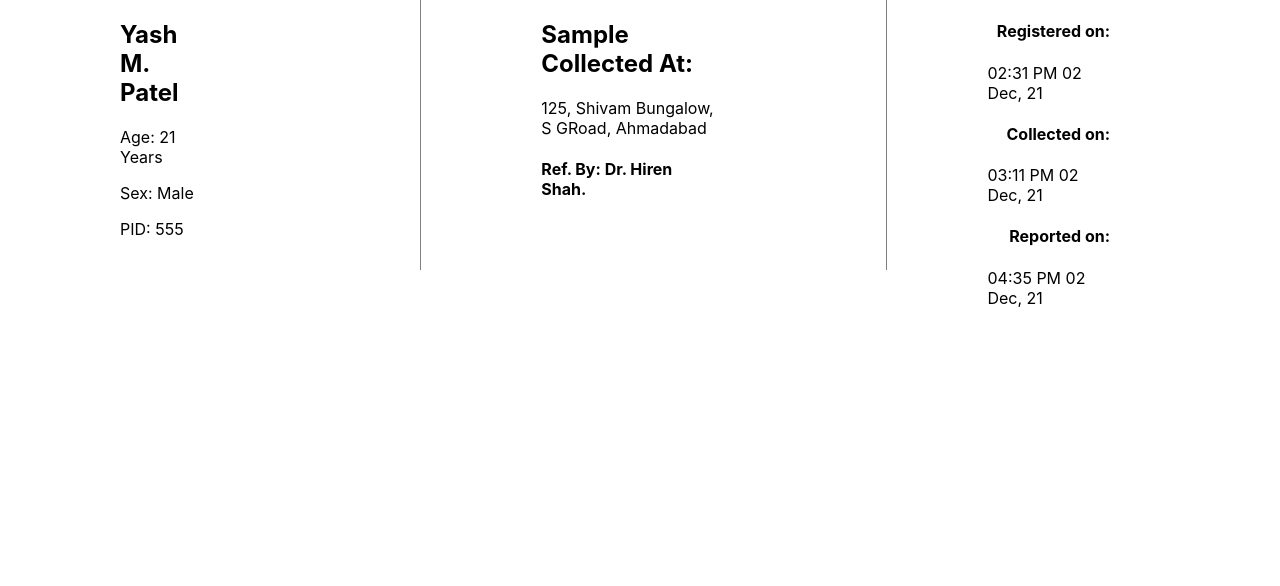
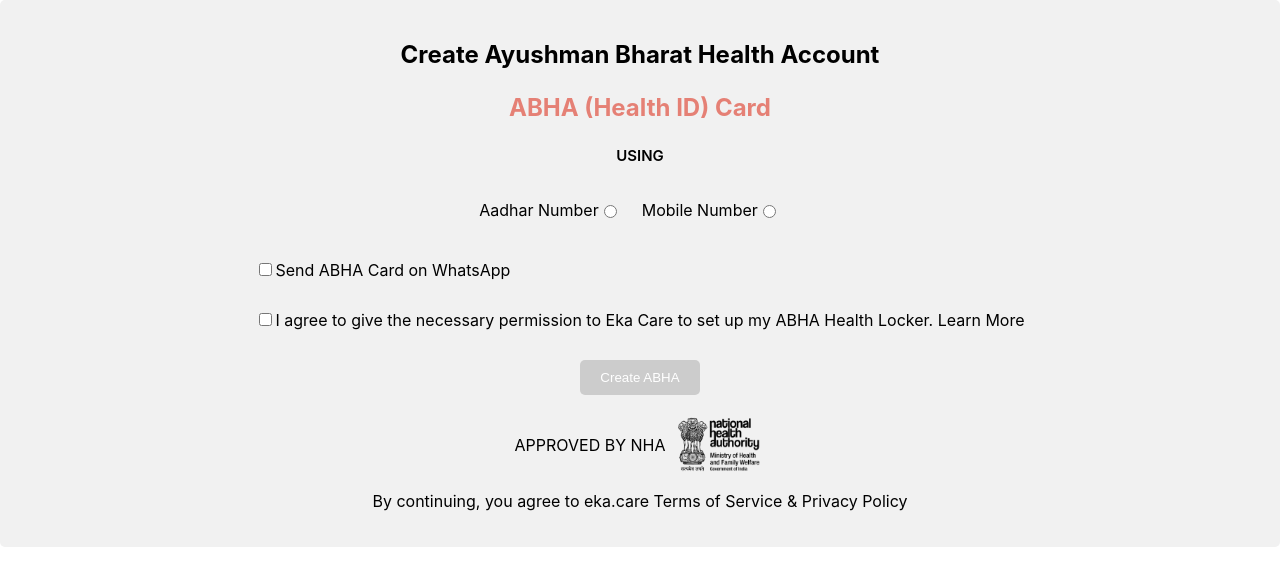
Before and after one commit to imbuesoft/patient, a React (Create React App) app: page / in a window 1280 px wide. Shown: the top 586 px of the page. Built offline with nearby package versions, Linux system fonts and the light colour scheme.

Commit message:
Abha Card Added

```diff
--- /dev/null
+++ b/src/AabhaCard.css
@@ -0,0 +1,65 @@
+.card {
+    background-color: #f1f1f1;
+    padding: 20px;
+    border-radius: 5px;
+  }
+
+  .card-info {
+    display: flex;
+    flex-direction: column;
+    align-items: center;
+  }
+
+  h2 {
+    margin-bottom: 20px;
+  }
+
+  .radio-group {
+    display: flex;
+    margin-bottom: 20px;
+  }
+
+  .radio-button {
+    display: flex;
+    align-items: center;
+    margin-right: 20px;
+  }
+
+  .radio-button input {
+    margin-right: 5px;
+  }
+
+  .input-group {
+    display: flex;
+    margin-bottom: 20px;
+  }
+
+  .input-group input {
+    margin-right: 10px;
+    padding: 5px;
+    border-radius: 5px;
+    border: 1px solid #ccc;
+  }
+
+  .checkbox-group {
+    margin-bottom: 20px;
+  }
+
+  .checkbox-group label {
+    display: block;
+    margin-bottom: 10px;
+  }
+
+  .create-abha-button {
+    padding: 10px 20px;
+    border-radius: 5px;
+    background-color: #4caf50;
+    color: white;
+    border: none;
+    cursor: pointer;
+  }
+
+  .create-abha-button:disabled {
+    background-color: #ccc;
+    cursor: not-allowed;
+  }
--- /dev/null
+++ b/src/AbhaCard.js
@@ -0,0 +1,199 @@
+import React, { useState, useRef } from 'react';
+import './AabhaCard.css';
+import logo from './logo.png';
+
+const AabhaCard = () => {
+  const [selectedOption, setSelectedOption] = useState('');
+  const [input1, setInput1] = useState('');
+  const [input2, setInput2] = useState('');
+  const [input3, setInput3] = useState('');
+  const [checkbox1, setCheckbox1] = useState(false);
+  const [checkbox2, setCheckbox2] = useState(false);
+  const input2Ref = useRef(null);
+  const input3Ref = useRef(null);
+
+  const handleOptionChange = (event) => {
+    setSelectedOption(event.target.value);
+    setInput1('');
+    setInput2('');
+    setInput3('');
+  };
+
+  const handleInputChange = (event) => {
+    const { name, value } = event.target;
+
+    if (name === 'input1') {
+      setInput1(value);
+      if (value.length === 4 && input2Ref.current) {
+        input2Ref.current.focus();
+      }
+    } else if (name === 'input2') {
+      setInput2(value);
+      if (value.length === 4 && input3Ref.current) {
+        input3Ref.current.focus();
+      }
+    } else if (name === 'input3') {
+      setInput3(value);
+    }
+  };
+
+  const handleCheckboxChange = (event) => {
+    const { name, checked } = event.target;
+
+    if (name === 'checkbox1') {
+      setCheckbox1(checked);
+    } else if (name === 'checkbox2') {
+      setCheckbox2(checked);
+    }
+  };
+
+  const handleCreateABHA = () => {
+    if (checkbox2) {
+      // Perform the create ABHA action
+      console.log('ABHA created!');
+    }
+  };
+
+  return (
+    <div className="card">
+      <div className="card-info">
+        <h2>
+          Create Ayushman Bharat Health Account<br />
+          <p style={{textAlign: "center", color: "#E58075"}}>ABHA (Health ID) Card</p>
+          <p style={{textAlign: "center", fontWeight: "600", fontSize: "15px"}}>USING</p>
+        </h2>
+        <div className="radio-group">
+          <label
+            htmlFor="filter1-0"
+            className={`radio-button ${selectedOption === 'aadhar' ? 'selected' : ''}`}
+          >
+            Aadhar Number
+            <input
+              type="radio"
+              id="filter1-0"
+              value="aadhar"
+              checked={selectedOption === 'aadhar'}
+              onChange={handleOptionChange}
+              defaultChecked
+            />
+          </label>
+          <label
+            htmlFor="filter1-1"
+            className={`radio-button ${selectedOption === 'mobile' ? 'selected' : ''}`}
+          >
+            Mobile Number
+            <input
+              type="radio"
+              id="filter1-1"
+              value="mobile"
+              checked={selectedOption === 'mobile'}
+              onChange={handleOptionChange}
+            />
+          </label>
+        </div>
+        <div className="input-group">
+          {selectedOption === 'aadhar' && (
+            <>
+              <input
+                type="text"
+                name="input1"
+                value={input1}
+                onChange={handleInputChange}
+                maxLength={4}
+                placeholder="xxxx"
+                style={{textAlign: "center"}}
+                className="form-control"
+              />
+              <input
+                type="text"
+                name="input2"
+                value={input2}
+                onChange={handleInputChange}
+                maxLength={4}
+                placeholder="xxxx"
+                style={{textAlign: "center"}}
+                className="form-control"
+                ref={input2Ref}
+              />
+              <input
+                type="text"
+                name="input3"
+                value={input3}
+                onChange={handleInputChange}
+                maxLength={4}
+                placeholder="xxxx"
+                style={{textAlign: "center", width: "auto", height: "25px"}}
+                className="form-control"
+                ref={input3Ref}
+              />
+            </>
+          )}
+          {selectedOption === 'mobile' && (
+            <>
+              <input
+                type="text"
+                name="input1"
+                value="+91"
+                style={{ width: '40px', alignContent: "center" }}
+                disabled
+                className="form-control"
+              />
+              <input
+                type="text"
+                name="input2"
+                value={input2}
+                onChange={handleInputChange}
+                maxLength={10}
+                placeholder="Enter your number"
+                style={{textAlign: "center", width: "auto", height: "25px"}}
+                className="form-control"
+              />
+            </>
+          )}
+        </div>
+        <div className="checkbox-group">
+          <label>
+            <input
+              type="checkbox"
+              name="checkbox1"
+              checked={checkbox1}
+              onChange={handleCheckboxChange}
+            />
+            Send ABHA Card on WhatsApp
+          </label>
+          <br />
+          <label>
+            <input
+              type="checkbox"
+              name="checkbox2"
+              checked={checkbox2}
+              onChange={handleCheckboxChange}
+            />
+            I agree to give the necessary permission to Eka Care to set up my ABHA Health Locker. Learn More
+          </label>
+        </div>
+        <button
+          className="create-abha-button btn btn-primary"
+          disabled={!checkbox2}
+          onClick={handleCreateABHA}
+        >
+          Create ABHA
+        </button>
+      </div>
+      <br></br>
+      <div style={{ display: "flex", alignItems: "center", justifyContent: "center" }}>
+        <p style={{ textAlign: "center", marginRight: "10px" }}>
+          APPROVED BY NHA
+        </p>
+        <img src={logo} alt="NHA Logo" style={{ height: "60px", width: "90px" }} />
+      </div>
+
+      <div>
+        <p style={{textAlign: "center"}}>By continuing, you agree to eka.care Terms of Service &
+Privacy Policy</p>
+      </div>
+    </div>
+  );
+};
+
+export default AabhaCard;
--- a/src/App.js
+++ b/src/App.js
@@ -1,53 +1,12 @@
 import React from 'react';
-import Header from './Header';
-import Sample from './Sample';
-import Register from './Register';
+import AbhaCard from './AbhaCard';
 
-const Divider = ({ height, color }) => (
-  <div style={{ borderLeft: `1px solid ${color}`, height: height, margin: '0 20px' }} />
-);
-
-const App = () => {
-  const person = {
-    name: "Yash M. Patel",
-    age: "21 Years",
-    sex: "Male",
-    pid: "555"
-  };
-
-  const sample = {
-    name: "Sample Collected At:",
-    address: "125, Shivam Bungalow, S GRoad, Ahmadabad",
-    refby: "Dr. Hiren Shah."
-  };
-
-  const register = {
-    registered: "02:31 PM 02 Dec, 21",
-    collected: "03:11 PM 02 Dec, 21",
-    reported: "04:35 PM 02 Dec, 21"
-  };
-
+function App() {
   return (
-    <div style={{ display: 'flex', justifyContent: 'space-between', padding: '0 20px' }}>
-      <div style={{ display: 'flex' }}>
-        <div style={{ margin: '0 200px 0 100px', borderLeftWidth: '1px', borderLeftColor: 'gray' }}>
-          <Header {...person} />
-        </div>
-
-        <Divider height="270px" color="gray" />
-
-        <div style={{ margin: '0 150px 0 100px', borderLeftWidth: '1px', borderLeftColor: 'gray' }}>
-          <Sample {...sample} />
-        </div>
-      </div>
-
-      <Divider height="270px" color="gray" />
-
-      <div style={{ margin: '0 150px 0 80px' }}>
-        <Register {...register} />
-      </div>
+    <div className="App">
+      <AbhaCard />
     </div>
   );
-};
+}
 
 export default App;
```
Also changed, not shown: src/Divider.js (added, +46 -0 lines), src/logo.png (added).
